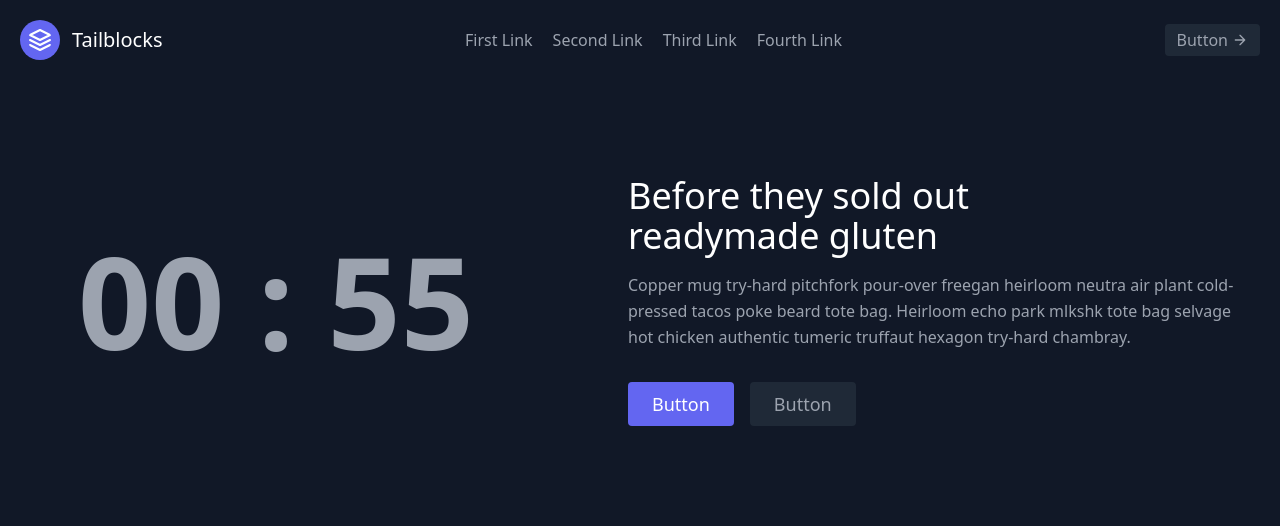
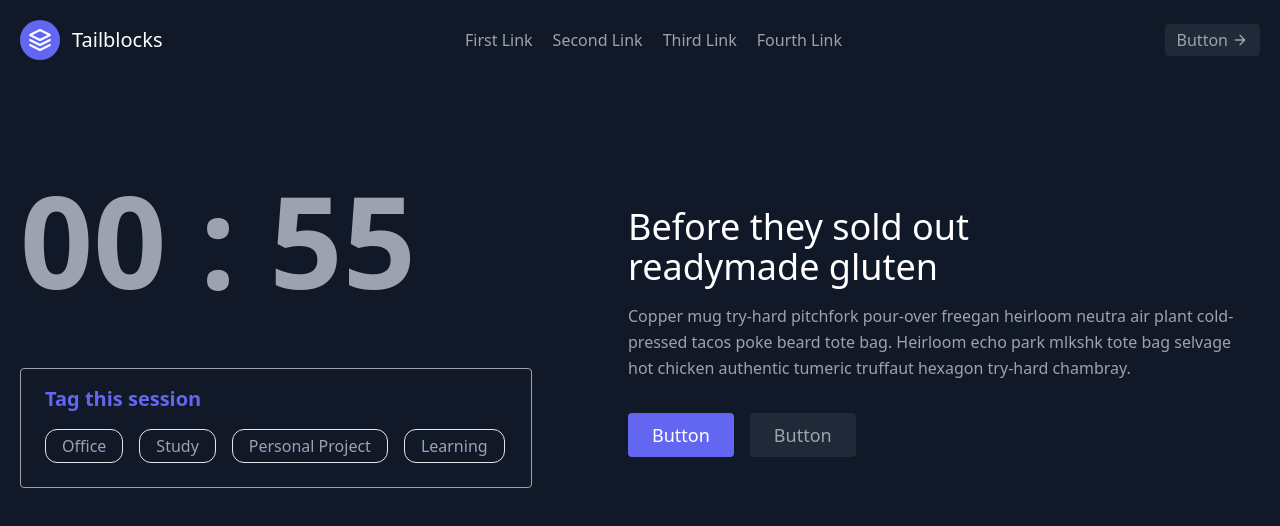
Before and after one commit to rahulbarwal/pomodro, a Svelte app: page / in a window 1280 px wide. Shown: the top 526 px of the page. Built offline with nearby package versions, Linux system fonts and the light colour scheme; the HTML template or start-up script is replaced by a standard one.

Commit message:
Session tag UI.

```diff
--- /dev/null
+++ b/src/components/TagSession.svelte
@@ -0,0 +1,27 @@
+<script lang="ts">
+  export let labels: string[];
+  export let selectedLabel: string;
+
+  //#region  Declarations
+  function selectLabel(label: string) {
+    selectedLabel = label;
+  }
+  //#endregion Declarations
+</script>
+
+<main class="border border-gray-400 flex flex-col gap-4 rounded p-6 pt-4">
+  <h4 class="font-semibold text-xl text-indigo-500">Tag this session</h4>
+  <section class="flex gap-4">
+    {#each labels as label}
+      <span
+        class="rounded-xl border py-1 px-4 cursor-pointer hover:bg-indigo-400 hover:border-indigo-400 hover:text-black
+      {label === selectedLabel
+          ? 'bg-indigo-400 border-indigo-400 text-black'
+          : 'bg-transparent'}"
+        on:click={() => selectLabel(label)}
+      >
+        {label}
+      </span>
+    {/each}
+  </section>
+</main>
--- a/src/layout/Body.svelte
+++ b/src/layout/Body.svelte
@@ -1,13 +1,18 @@
 <script>
   import Timer from "../components/RunningTimer.svelte";
+  import TagSession from "../components/TagSession.svelte";
+  const sessionLabels = ["Office", "Study", "Personal Project", "Learning"];
 </script>
 
 <section class="text-gray-400 bg-gray-900 body-font">
   <div
     class="container mx-auto flex px-5 py-24 md:flex-row flex-col items-center"
   >
-    <div class="lg:max-w-lg lg:w-full md:w-1/2 w-5/6 md:mb-0 mb-10 flex justify-center">
-      <Timer  minutes={1} size={'lg'}/>
+    <div
+      class="lg:max-w-lg lg:w-full md:w-1/2 w-5/6 md:mb-0 mb-10 flex flex-col gap-16 justify-center"
+    >
+      <Timer minutes={1} size={"lg"} />
+      <TagSession labels={sessionLabels} />
     </div>
     <div
       class="lg:flex-grow md:w-1/2 lg:pl-24 md:pl-16 flex flex-col md:items-start md:text-left items-center text-center"
```
